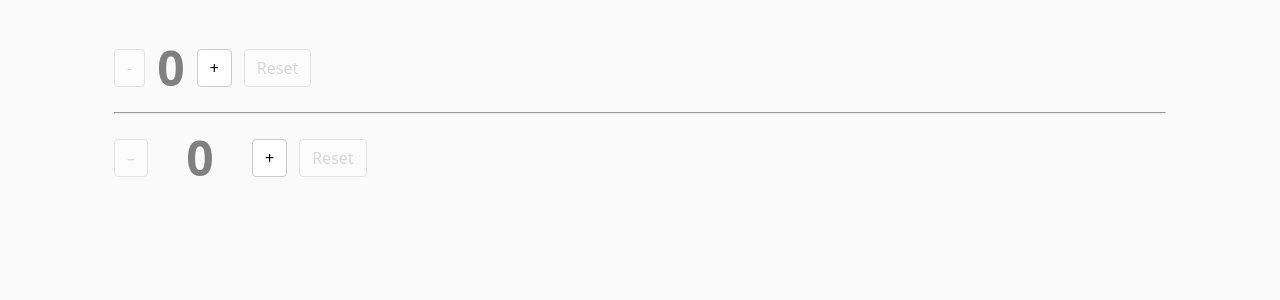
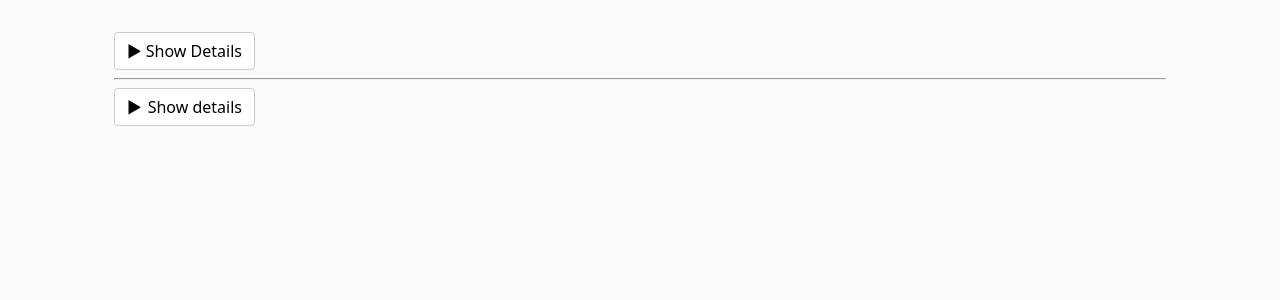
Before and after one commit to oktayshakirov/react-practice, a React (Vite) app: page / in a window 1280 px wide. Shown: the top 300 px of the page. Built offline with nearby package versions, Linux system fonts and the light colour scheme.

Commit message:
day 3 done

```diff
--- a/exercises/day-03-toggle.tsx
+++ b/exercises/day-03-toggle.tsx
@@ -24,10 +24,26 @@
 
   DO NOT look at the solution until you've written your own attempt.
 */
+import { useState } from "react";
 
-import { useState } from 'react';
+export const Toggle = () => {
+  const [isOpen, setIsOpen] = useState(false);
+  return (
+    <div>
+      <button onClick={() => setIsOpen((prev) => !prev)}>
+        <span> ▶ </span>
+        {isOpen ? "Hide Details" : "Show Details"}
+      </button>
 
-// Write your component here:
-export const Toggle = () => {
-
+      {isOpen && (
+        <div>
+          <h2>Condition report</h2>
+          <p>
+            Near Mint, sleeved since purchase. Small edge wear on the bottom
+            right corner, visible under direct light. Ships in a toploader.
+          </p>
+        </div>
+      )}
+    </div>
+  );
 };
--- a/src/App.tsx
+++ b/src/App.tsx
@@ -11,8 +11,8 @@
   "Nothing was returned from render" until you write your component.
   That error means the wiring works — you just haven't started yet.
 */
-import { Counter as Excercise } from "../exercises/day-02-counter.tsx";
-import { Counter as Solution } from "../solutions/day-02-counter.solution.tsx";
+import { Toggle as Excercise } from "../exercises/day-03-toggle.tsx";
+import { Toggle as Solution } from "../solutions/day-03-toggle.solution.tsx";
 
 export default function App() {
   return (
```
